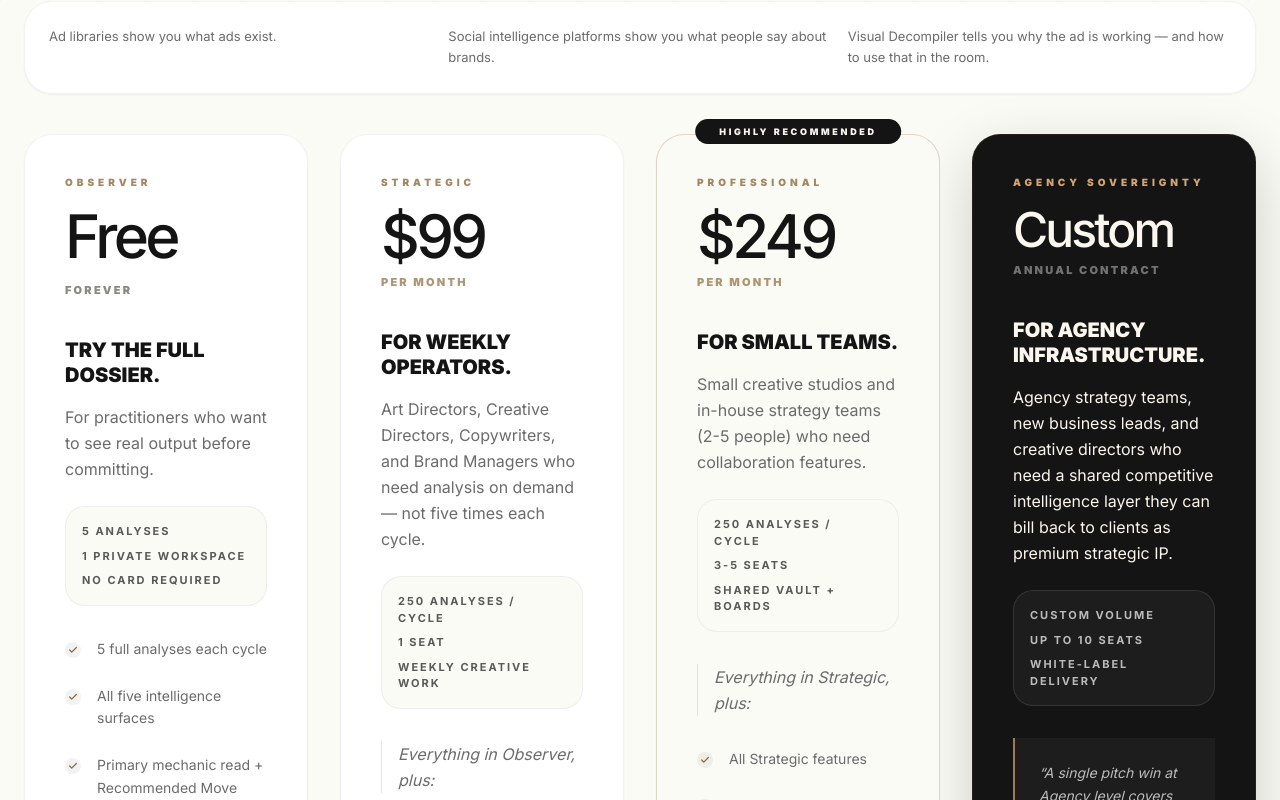
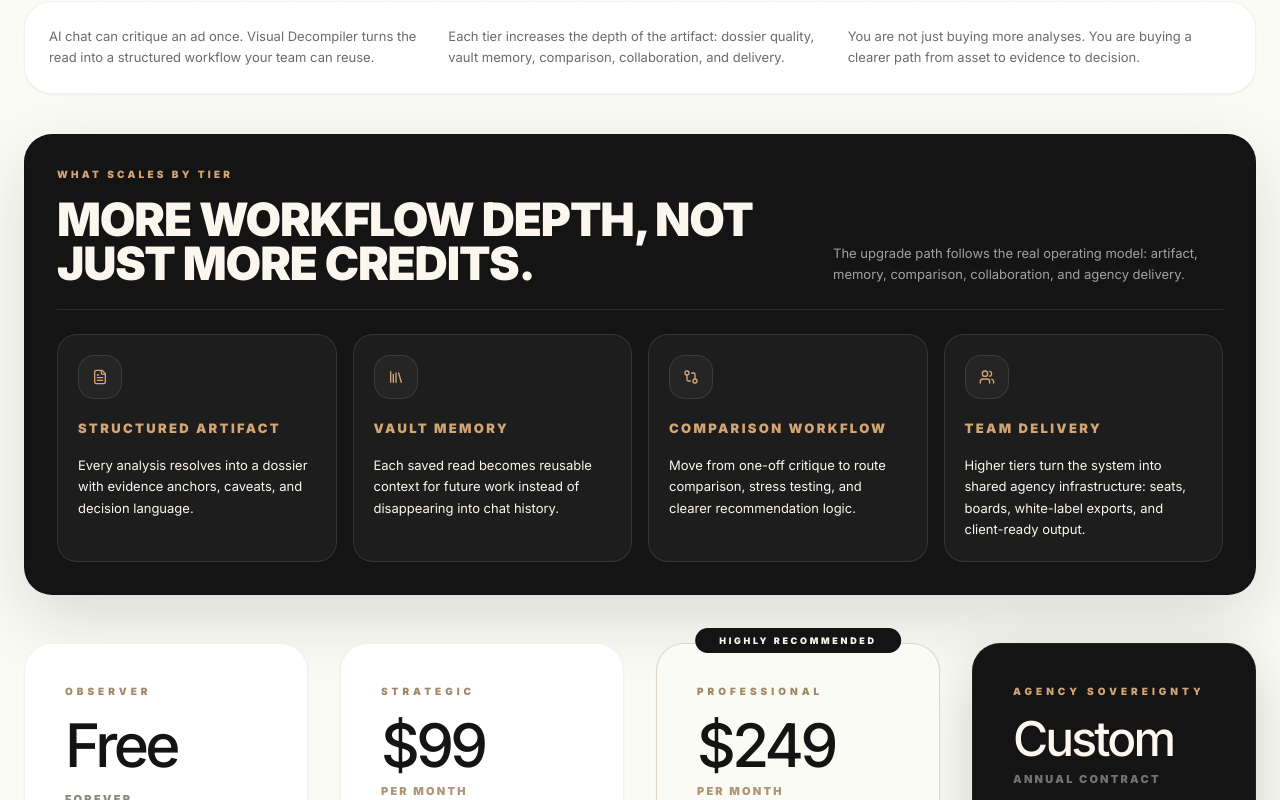
Before and after one commit to popvisly/visual-decompiler, a Next.js app: page /pricing in a window 1280 px wide. Shown: the part 680-1480 px from the top of the page. Built offline with nearby package versions, Linux system fonts and the light colour scheme; no server answers.

Commit message:
Clarify pricing workflow depth

```diff
--- a/src/app/pricing/page.tsx
+++ b/src/app/pricing/page.tsx
@@ -2,7 +2,7 @@
 
 import { useState } from 'react';
 import { motion } from 'framer-motion';
-import { Check } from 'lucide-react';
+import { Check, FileText, GitCompare, Library, Users } from 'lucide-react';
 import UnifiedSovereignHeader from '@/components/UnifiedSovereignHeader';
 import FooterStartNow from '@/components/marketing/FooterStartNow';
 import MarketingPageHeader from '@/components/marketing/MarketingPageHeader';
@@ -11,11 +11,34 @@ import { PRICING, PRICING_COMPARISON_ROWS, PRICING_POSITIONING_LINES } from '@/l
 const EASE: [number, number, number, number] = [0.16, 1, 0.3, 1];
 
 const PLAN_SUMMARIES = {
-    observer: ['5 analyses', '1 private workspace', 'No card required'],
-    strategic: ['250 analyses / cycle', '1 seat', 'Weekly creative work'],
-    professional: ['250 analyses / cycle', '3-5 seats', 'Shared Vault + Boards'],
-    agency: ['Custom volume', 'Up to 10 seats', 'White-label delivery'],
+    observer: ['5 full dossiers', 'Private vault memory', 'No card required'],
+    strategic: ['250 dossiers / cycle', 'Compare routes', 'Export decision artifacts'],
+    professional: ['250 dossiers / cycle', '3-5 seats', 'Shared Vault + Boards'],
+    agency: ['Custom volume', 'Up to 10 seats', 'White-label intelligence OS'],
 } as const;
+
+const WORKFLOW_VALUE = [
+    {
+        title: 'Structured Artifact',
+        body: 'Every analysis resolves into a dossier with evidence anchors, caveats, and decision language.',
+        icon: FileText,
+    },
+    {
+        title: 'Vault Memory',
+        body: 'Each saved read becomes reusable context for future work instead of disappearing into chat history.',
+        icon: Library,
+    },
+    {
+        title: 'Comparison Workflow',
+        body: 'Move from one-off critique to route comparison, stress testing, and clearer recommendation logic.',
+        icon: GitCompare,
+    },
+    {
+        title: 'Team Delivery',
+        body: 'Higher tiers turn the system into shared agency infrastructure: seats, boards, white-label exports, and client-ready output.',
+        icon: Users,
+    },
+] as const;
 
 function CheckItem({ children, tone = 'light' }: { children: React.ReactNode; tone?: 'light' | 'dark' }) {
     return (
@@ -86,6 +109,35 @@ export default function PricingPage() {
                                 {line}
                             </p>
                         ))}
+                    </div>
+
+                    <div className="mb-12 rounded-[28px] border border-black/5 bg-[#141414] p-6 text-[#FBF7EF] shadow-[0_24px_70px_rgba(20,20,20,0.14)] md:p-8">
+                        <div className="flex flex-col gap-5 border-b border-white/10 pb-6 md:flex-row md:items-end md:justify-between">
+                            <div>
+                                <p className="text-[10px] font-black uppercase tracking-[0.32em] text-[#D4A574]">What scales by tier</p>
+                                <h2 className="mt-4 max-w-[760px] text-[32px] font-black uppercase leading-[0.95] tracking-tight md:text-[46px]">
+                                    More workflow depth, not just more credits.
+                                </h2>
+                            </div>
+                            <p className="max-w-[390px] text-[13px] leading-relaxed text-white/60">
+                                The upgrade path follows the real operating model: artifact, memory, comparison, collaboration, and agency delivery.
+                            </p>
+                        </div>
+
+                        <div className="mt-6 grid gap-4 md:grid-cols-2 xl:grid-cols-4">
+                            {WORKFLOW_VALUE.map((item) => {
+                                const Icon = item.icon;
+                                return (
+                                    <article key={item.title} className="rounded-[20px] border border-white/10 bg-white/[0.04] p-5">
+                                        <div className="flex h-11 w-11 items-center justify-center rounded-2xl border border-white/10 bg-white/[0.04] text-[#D4A574]">
+                                            <Icon className="h-4 w-4" />
+                                        </div>
+                                        <h3 className="mt-5 text-[13px] font-black uppercase tracking-[0.18em] text-[#D4A574]">{item.title}</h3>
+                                        <p className="mt-4 text-[13px] leading-[1.65] text-white/68">{item.body}</p>
+                                    </article>
+                                );
+                            })}
+                        </div>
                     </div>
 
                     <div className="grid gap-8 lg:grid-cols-4">
--- a/src/lib/pricing.ts
+++ b/src/lib/pricing.ts
@@ -10,11 +10,11 @@ export const PRICING = {
         whoItsFor: 'For practitioners who want to see real output before committing.',
         features: [
             '5 full analyses each cycle',
-            'All five intelligence surfaces',
+            'Full structured dossier workflow',
             'Primary mechanic read + Recommended Move',
             'Trigger distribution map',
             'Persuasion density score',
-            'Intelligence Vault (read-only, your 5 analyses)',
+            'Private Intelligence Vault memory',
             'Standard export (PDF dossier)',
         ],
     },
@@ -33,7 +33,7 @@ export const PRICING = {
         features: [
             '250 analyses each cycle',
             'Full Intelligence Vault access',
-            'Differential Diagnosis',
+            'Differential Diagnosis for route comparison',
             'Clone Engine',
             'Blueprint Tab',
             'Audience Tab',
@@ -60,6 +60,7 @@ export const PRICING = {
             '3-5 team seats',
             'Shared Intelligence Vault',
             'Shared Boards',
+            'Shared decision artifacts',
             'Team & Seats management',
             'Priority support',
         ],
@@ -104,7 +105,7 @@ export const PRICING_COMPARISON_ROWS = [
 ] as const;
 
 export const PRICING_POSITIONING_LINES = [
-    'Ad libraries show you what ads exist.',
-    'Social intelligence platforms show you what people say about brands.',
-    'Visual Decompiler tells you why the ad is working — and how to use that in the room.',
+    'AI chat can critique an ad once. Visual Decompiler turns the read into a structured workflow your team can reuse.',
+    'Each tier increases the depth of the artifact: dossier quality, vault memory, comparison, collaboration, and delivery.',
+    'You are not just buying more analyses. You are buying a clearer path from asset to evidence to decision.',
 ] as const;
```
